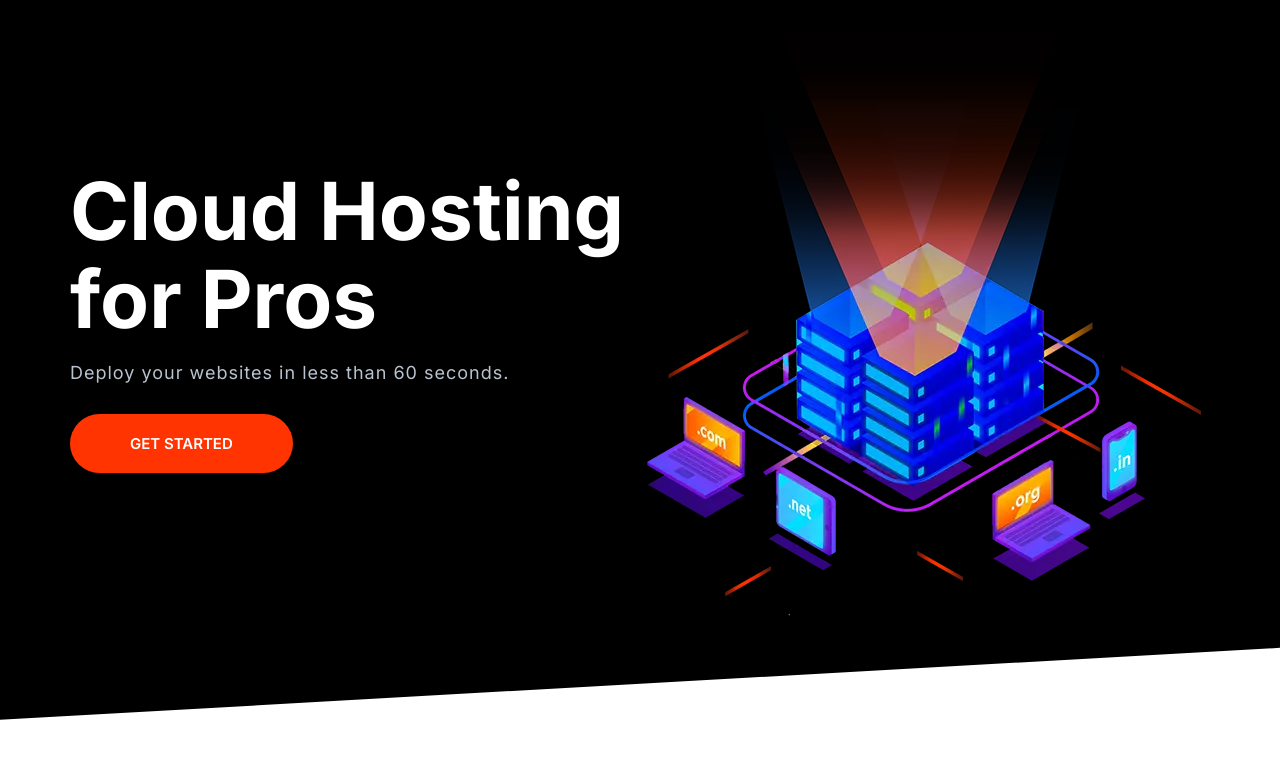
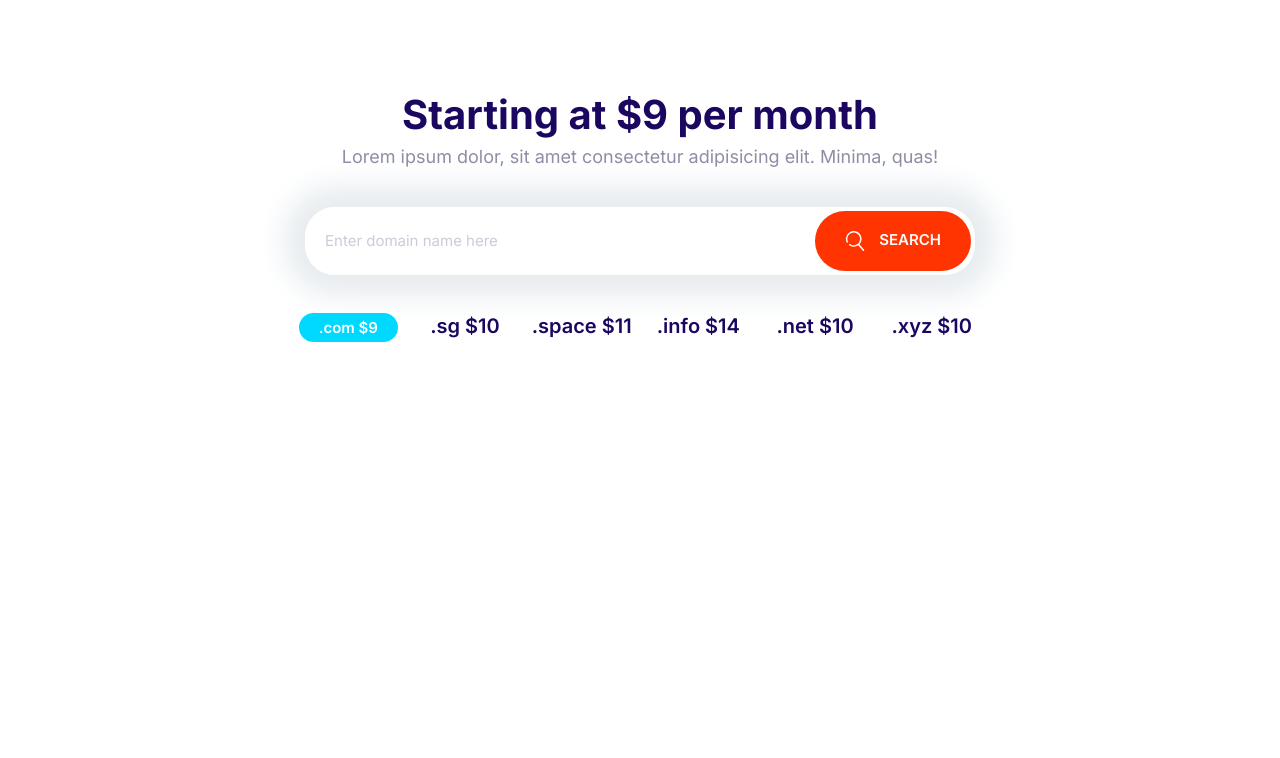
Before and after one commit to ronakpatel0562/Home-Page-with-HTML-CSS, a plain HTML site: page index.html in a window 1280 px wide. Drawn offline with Linux system fonts and the light colour scheme.

Commit message:
Built the domain block component.

```diff
--- a/css/style.css
+++ b/css/style.css
@@ -206,10 +206,18 @@ a {
   font-size: 1.8rem;
   font-weight: 600;
   margin: 1rem 0;
+  outline: 0ch;
   padding: 2rem 3rem;
   text-align: center;
   text-transform: uppercase;
   white-space: nowrap;
+}
+
+.btn .icon {
+  width: 2rem;
+  height: 2rem;
+  margin-right: 1rem;
+  vertical-align: middle;
 }
 
 .btn--primary {
@@ -290,7 +298,7 @@ a {
 .input-group .input {
   border: 0;
   flex-grow: 1;
-  padding: 1.5rem 1rem;
+  padding: 1.5rem 2rem;
 }
 
 .input-group .btn {
@@ -711,3 +719,29 @@ a {
     align-self: center;
   }
 }
+
+/* Domain Block */
+
+.block-domain .input-group {
+  box-shadow: 0 0 30px 20px #e6ebee;
+  border: 0;
+  margin: 4rem auto;
+  max-width: 670px;
+}
+
+.block-domain__prices {
+  display: grid;
+  grid-template-columns: repeat(3, 1fr);
+  grid-template-rows: repeat(2, 6rem);
+  font-size: 2rem;
+  font-weight: 600;
+  justify-items: center;
+  max-width: 700px;
+  margin: 0 auto;
+}
+
+@media screen and (min-width: 768px) {
+  .block-domain__prices {
+    grid-template-columns: repeat(auto-fit, minmax(100px, 1fr));
+  }
+}
--- a/index.html
+++ b/index.html
@@ -12,25 +12,30 @@
     <link rel="stylesheet" href="css/style.css">
 </head>
 <body>
-    <section class="block block--dark block--skewed-left hero">
-            <div class="container grid grid--1x2">
-                <header class="block__header hero__content">
-                    <h1 class="block__heading">Cloud Hosting for Pros</h1>
-                    <p class="hero__tagline">Deploy your websites in less than 60 seconds.</p>
-                    <a href="" class="btn btn--accent btn--stretched">Get Started</a>
-                </header>
-                <picture>
-                    <source
-                        type="image/webp"
-                        srcset="images/banner.webp 1x , images/banner@2x.webp 2x"
-                    />
-                    <source
-                        type="image/png"
-                        srcset="images/banner.png 1x , images/banner@2x.png 2x"
-                    />
-                    <img class="hero__image" src="images/banner.png" alt="">
-                </picture>
-            </div>
+    <section class="block container block-domain">
+        <header class="block__header">
+            <h2>Starting at $9 per month</h2>
+            <p>
+                Lorem ipsum dolor, sit amet consectetur adipisicing elit. Minima, quas!
+            </p>
+        </header>
+        <div class="input-group ">
+            <input type="text" class="input" placeholder="Enter domain name here">
+            <button class="btn btn--accent">
+                <svg class="icon icon--white">
+                    <use xlink:href="images/sprite.svg#search"></use>
+                </svg>
+                Search
+            </button>
+        </div>
+        <ui class="list block-domain__prices">
+            <li><span class="badge badge--secondary">.com $9</span></li>
+            <li>.sg $10</li>
+            <li>.space $11</li>
+            <li>.info $14</li>
+            <li>.net $10</li>
+            <li>.xyz $10</li>
+        </ui>
     </section>
     <script src="js/main.js"></script>
 </body>
```
Also changed, not shown: components/domainblock.html (added, +25 -0 lines).
